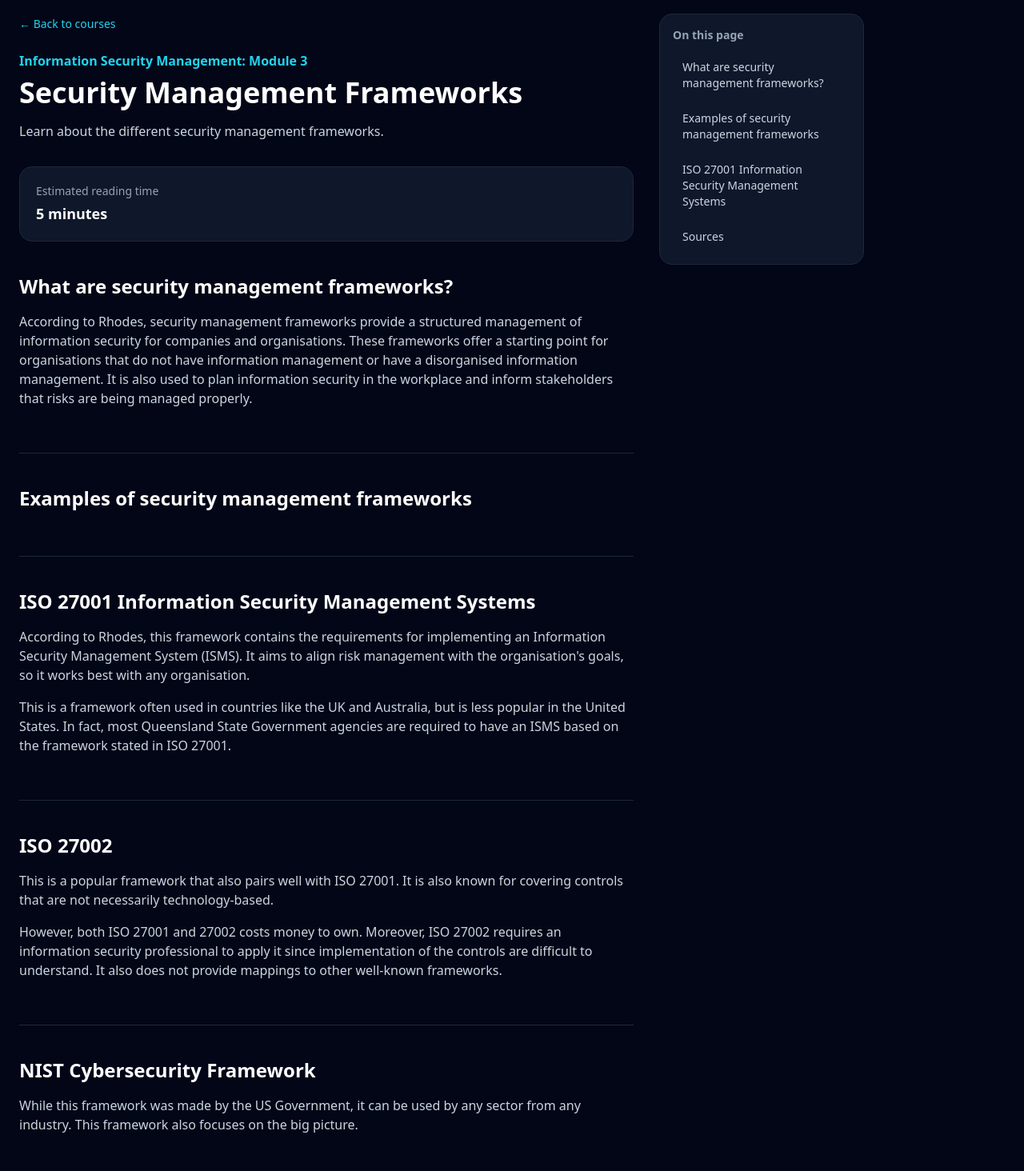
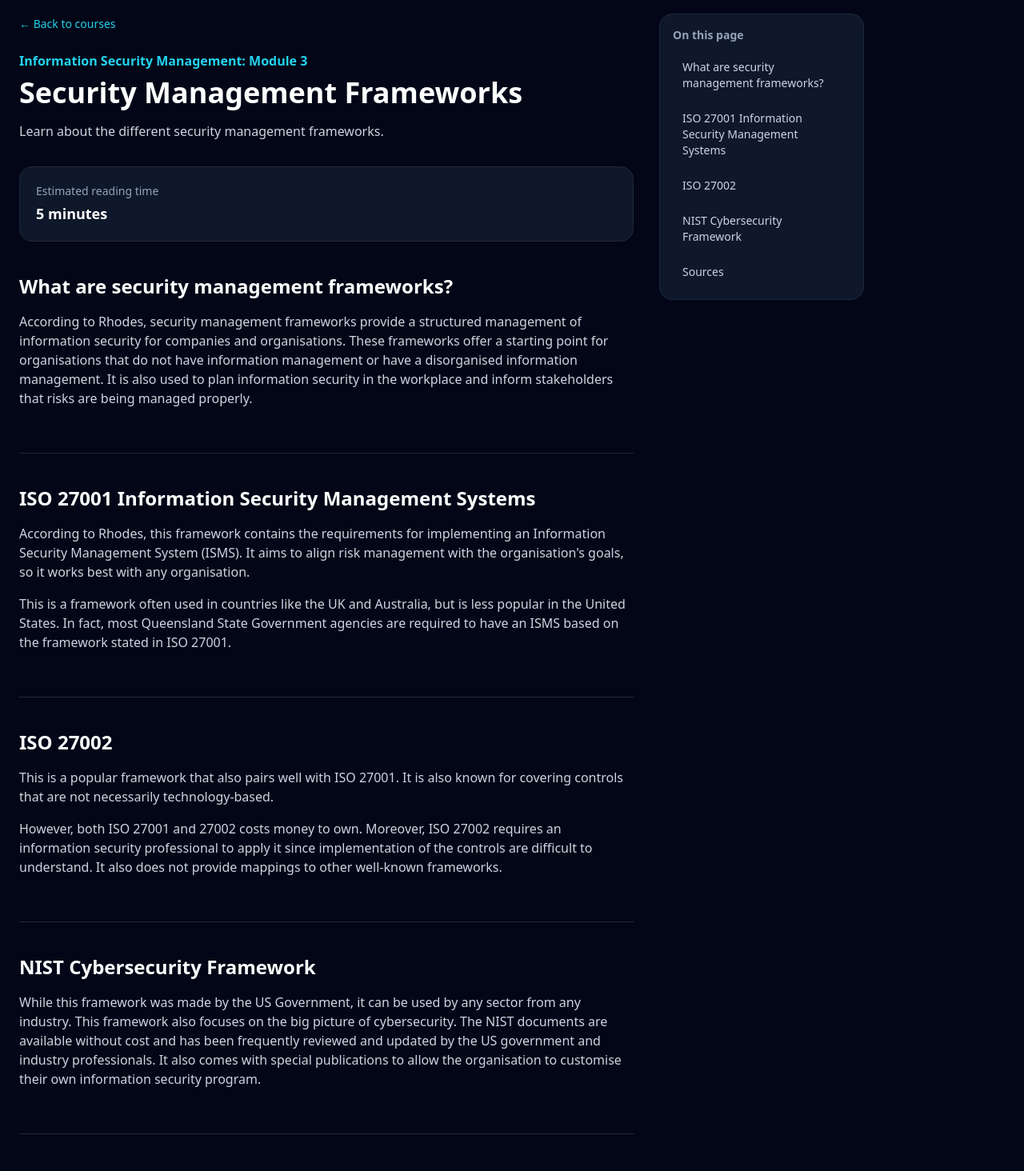
Before and after one commit to thedevarchive/shieldalert-security-dashboard, a Nuxt app: page /courses/infosec-mgmt/module3 in a window 1280 px wide. Shown: the part 100-1564 px from the top of the page at 80% size. Built offline with nearby package versions, Linux system fonts and the light colour scheme.

Commit message:
Added more content to module 3 of InfoSec course

```diff
--- a/app/pages/courses/infosec-mgmt/module3.vue
+++ b/app/pages/courses/infosec-mgmt/module3.vue
@@ -8,11 +8,15 @@
     },
     {
         id: '1',
-        title: 'Examples of security management frameworks',
+        title: 'ISO 27001 Information Security Management Systems',
     },
     {
         id: '2',
-        title: 'ISO 27001 Information Security Management Systems',
+        title: 'ISO 27002',
+    },
+    {
+        id: '3',
+        title: 'NIST Cybersecurity Framework',
     },
     {
         id: '5',
@@ -63,15 +67,6 @@
 
                 <section id="1" class="scroll-mt-24 border-b border-slate-800 py-10">
                     <h2 class="mb-4 text-2xl font-semibold">
-                        Examples of security management frameworks
-                    </h2>
-
-                    <p class="mb-4 text-slate-300">
-                    </p>
-                </section>
-
-                <section id="2" class="scroll-mt-24 border-b border-slate-800 py-10">
-                    <h2 class="mb-4 text-2xl font-semibold">
                         ISO 27001 Information Security Management Systems
                     </h2>
 
@@ -88,7 +83,7 @@
                     </p>
                 </section>
 
-                <section id="3" class="scroll-mt-24 border-b border-slate-800 py-10">
+                <section id="2" class="scroll-mt-24 border-b border-slate-800 py-10">
                     <h2 class="mb-4 text-2xl font-semibold">
                         ISO 27002
                     </h2>
@@ -105,17 +100,16 @@
                     </p>
                 </section>
 
-                <section id="4" class="scroll-mt-24 border-b border-slate-800 py-10">
+                <section id="3" class="scroll-mt-24 border-b border-slate-800 py-10">
                     <h2 class="mb-4 text-2xl font-semibold">
                         NIST Cybersecurity Framework
                     </h2>
 
                     <p class="mb-4 text-slate-300">
                         While this framework was made by the US Government, it can be used by any sector from any industry.
-                        This framework also focuses on the big picture.
-                    </p>
-
-                    <p class="mb-4 text-slate-300">
+                        This framework also focuses on the big picture of cybersecurity.
+                        The NIST documents are available without cost and has been frequently reviewed and updated by the US government and industry professionals.
+                        It also comes with special publications to allow the organisation to customise their own information security program.
                     </p>
                 </section>
 
```
